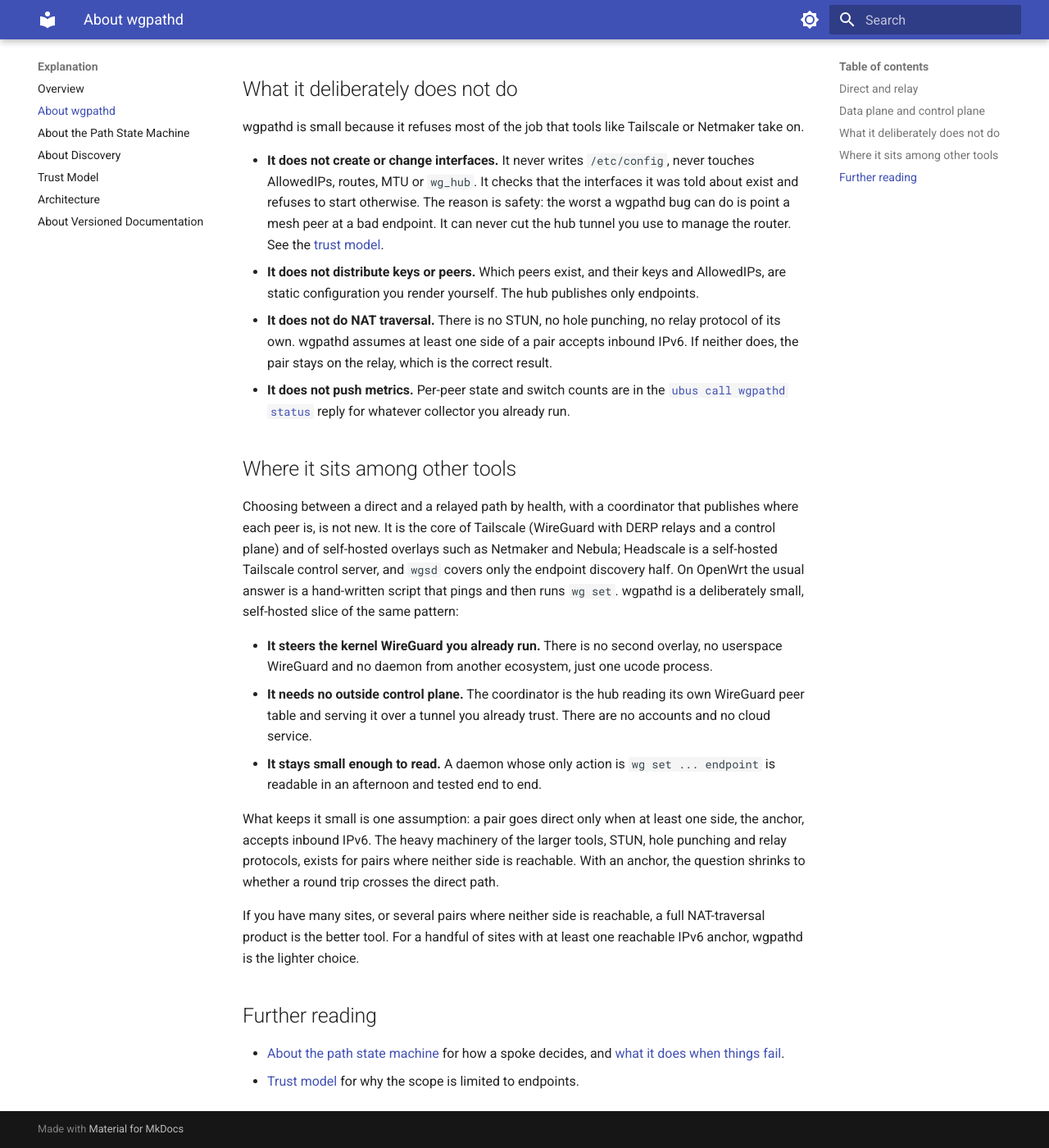
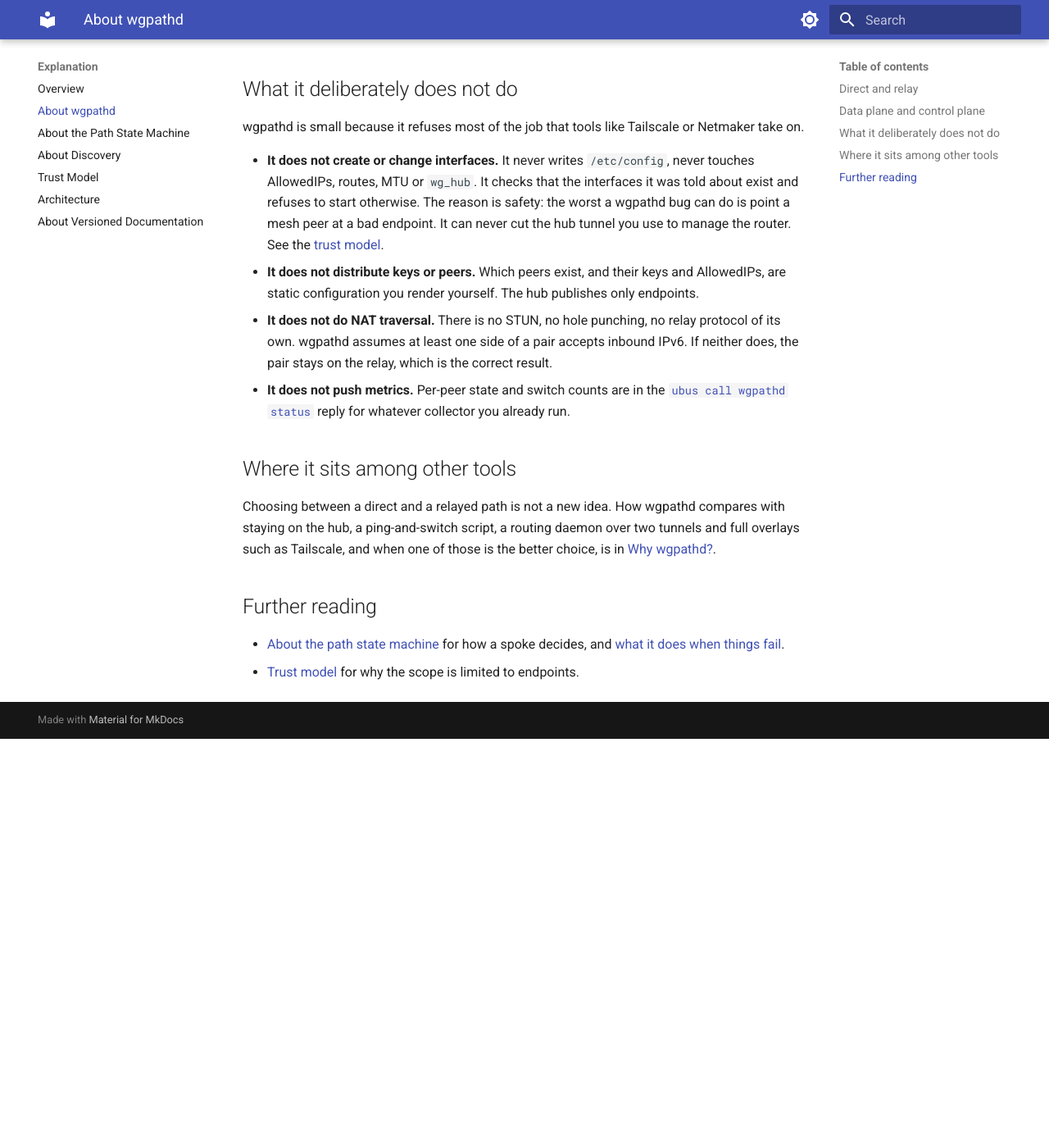
Before and after one commit to m00qek/wgpathd, an MkDocs documentation site: the page built from docs/explanation/about.md, in a window 1280 px wide and 1400 px high, scrolled down 2132 px. Shown: the whole window at 82% size. Built offline with MkDocs 1.6.1 and Material for MkDocs 9.7.7, drawn with Linux system fonts in a browser that asks for light colours; after the commit the page ends 3033 px from its top, so only the background shows below that.

Commit message:
Docs: answer Why wgpathd?
What going direct buys, how it compares with staying on the hub, a
ping-and-switch script, a routing daemon over two tunnels and full
overlays, and when to choose something else. About wgpathd now points
there instead of carrying its own comparison.

```diff
--- a/docs/explanation/about.md
+++ b/docs/explanation/about.md
@@ -59,15 +59,7 @@ wgpathd is small because it refuses most of the job that tools like Tailscale or
 
 ## Where it sits among other tools
 
-Choosing between a direct and a relayed path by health, with a coordinator that publishes where each peer is, is not new. It is the core of Tailscale (WireGuard with DERP relays and a control plane) and of self-hosted overlays such as Netmaker and Nebula; Headscale is a self-hosted Tailscale control server, and `wgsd` covers only the endpoint discovery half. On OpenWrt the usual answer is a hand-written script that pings and then runs `wg set`. wgpathd is a deliberately small, self-hosted slice of the same pattern:
-
-- **It steers the kernel WireGuard you already run.** There is no second overlay, no userspace WireGuard and no daemon from another ecosystem, just one ucode process.
-- **It needs no outside control plane.** The coordinator is the hub reading its own WireGuard peer table and serving it over a tunnel you already trust. There are no accounts and no cloud service.
-- **It stays small enough to read.** A daemon whose only action is `wg set ... endpoint` is readable in an afternoon and tested end to end.
-
-What keeps it small is one assumption: a pair goes direct only when at least one side, the anchor, accepts inbound IPv6. The heavy machinery of the larger tools, STUN, hole punching and relay protocols, exists for pairs where neither side is reachable. With an anchor, the question shrinks to whether a round trip crosses the direct path.
-
-If you have many sites, or several pairs where neither side is reachable, a full NAT-traversal product is the better tool. For a handful of sites with at least one reachable IPv6 anchor, wgpathd is the lighter choice.
+Choosing between a direct and a relayed path is not a new idea. How wgpathd compares with staying on the hub, a ping-and-switch script, a routing daemon over two tunnels and full overlays such as Tailscale, and when one of those is the better choice, is in [Why wgpathd?](why.md).
 
 ## Further reading
 
```
Also changed, not shown: docs/explanation/index.md (+2 -1 lines), docs/explanation/why.md (added, +67 -0 lines), docs/index.md (+1 -1 lines).
